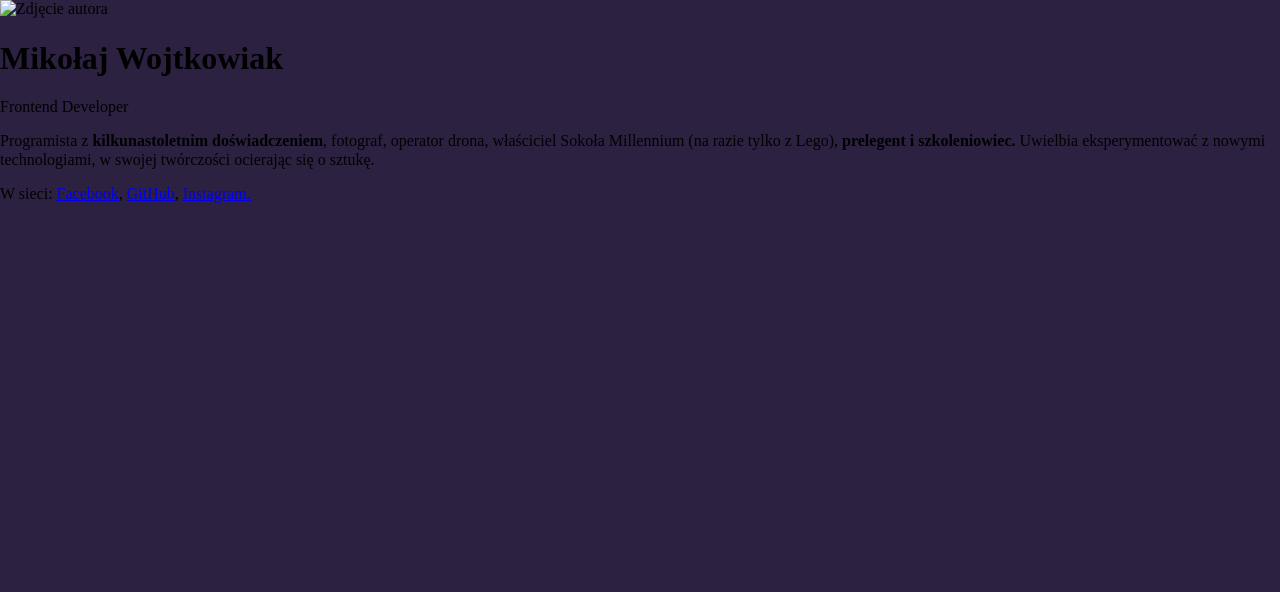
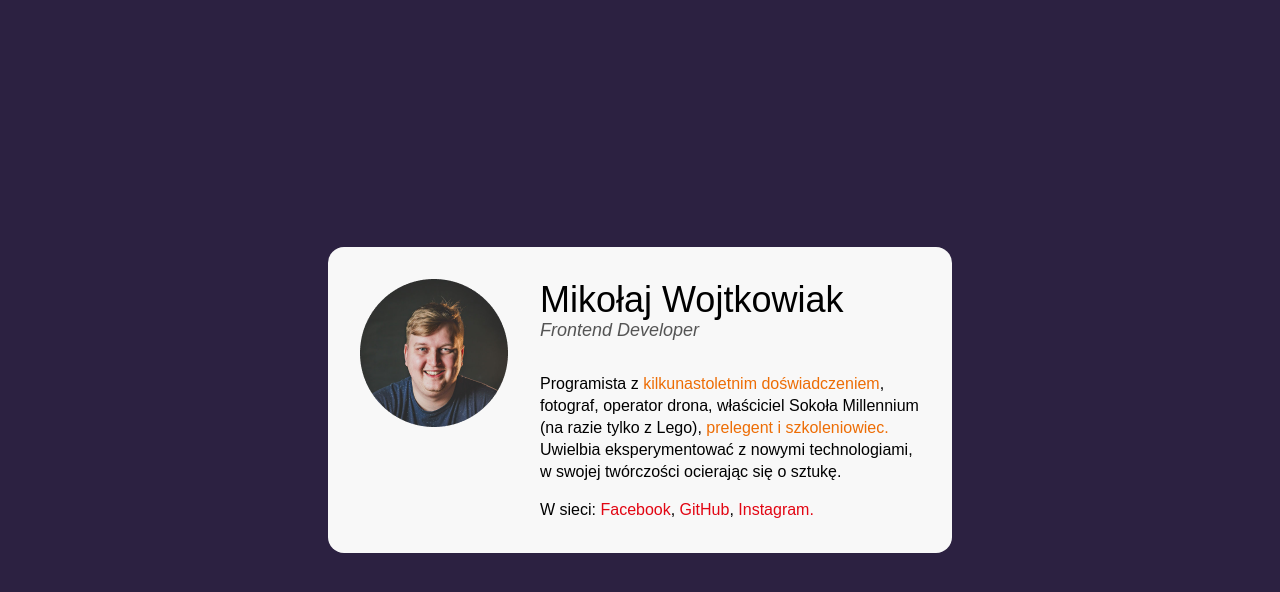
Before and after one commit to Mwojtko/Business-card, a plain HTML site: page index.html in a window 1280 px wide. Drawn offline with Linux system fonts and the light colour scheme.

Commit message:
feat: styles

```diff
--- a/css/style.css
+++ b/css/style.css
@@ -8,4 +8,65 @@ html{
 
 body {
     background: #2C2141;
+    min-height: 100vh;
+    padding: 16px;
+    display: flex;
+    align-items: center;
+    justify-content: center;
+    font-family: Arial, Helvetica, sans-serif;
+
 }
+
+.card {
+    background: #F8F8F8;
+    border-radius: 16px;
+    max-width: 624px;
+    width: 100%;
+    padding: 32px;
+    display: flex;
+}
+
+.person {
+    display: flex;
+    align-items: flex-start;
+}
+
+.person__header {
+    margin-bottom: 32px;
+}
+
+.person__description {
+    font-size: 16px;
+    line-height: 22px;
+}
+
+.person__description--last {
+    margin-bottom: 0;
+}
+
+.person__link {
+    color: #E20613;
+    text-decoration: none;
+}
+
+.person__photo {
+    margin-right: 32px;
+}
+
+.person__name {
+    margin: 0;
+    font-weight: normal;
+    font-size: 36px;
+}
+
+.person__position {
+    color: #545454;
+    font-style: italic;
+    font-size: 18px;
+}
+
+.person__special {
+    color: #ED6D05;
+    font-weight: normal;
+
+}
--- a/index.html
+++ b/index.html
@@ -13,7 +13,7 @@
 <body>
     <main class="card">
         <article class="person">
-            <img class="person__photo" src="" alt="Zdjęcie autora">
+            <img class="person__photo" src="img/avatar.png" alt="Zdjęcie autora">
             <div>
                 <header class="person__header">
                     <h1 class="person__name">Mikołaj Wojtkowiak</h1>
@@ -27,7 +27,7 @@
                     technologiami, w swojej twórczości ocierając się o sztukę.
                 </p>
 
-                <p class="person__description">
+                <p class="person__description person__description--last">
                     W sieci: <a class="person__link" href="#">Facebook</a>, <a class="person__link" href="#">GitHub</a>,
                     <a class="person__link" href="#">Instagram.</a>
                 </p>
```
Also changed, not shown: img/avatar.png (added).
